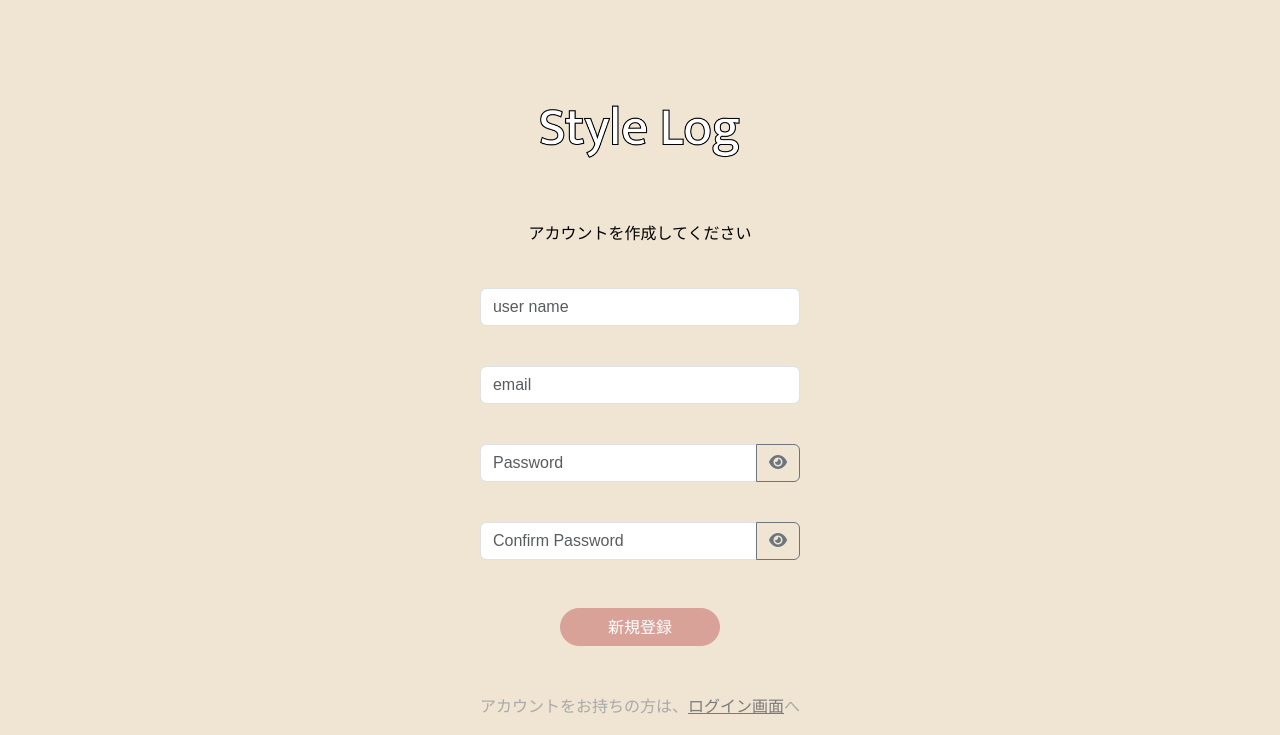
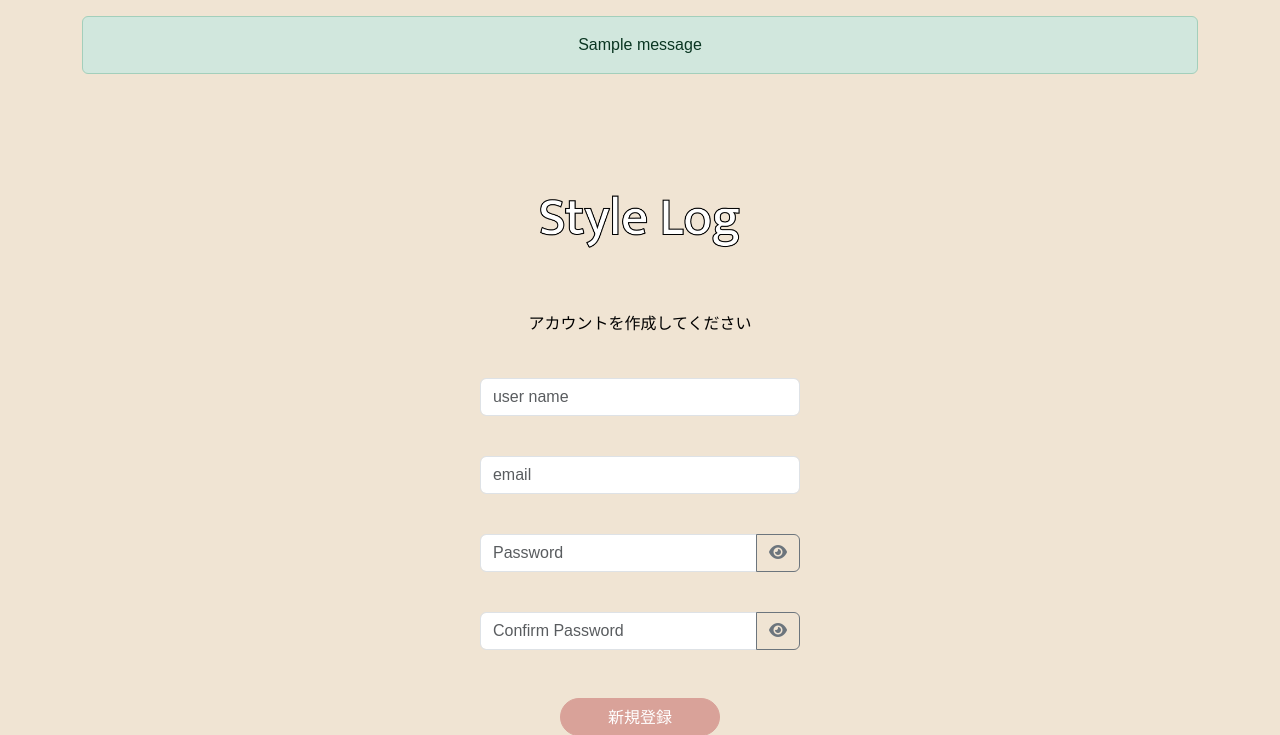
Before and after one commit to summer-hackathon-c/closet-search, a Django app: page /signup/ in a window 1280 px wide. Shown: the top 735 px of the page. Run offline with Django 4.2, Linux system fonts and the light colour scheme; tables that the repository leaves empty hold one stand-in row (values such as "Sample post"); one stand-in notice (Sample message) is shown; parts of the project's set-up code (start-up, migrations or seed data) failed here and were passed over; some libraries are stand-ins or nearby versions.

Commit message:
fix:ログイン画面にフラッシュメッセージを設定

```diff
--- a/src/items/views.py
+++ b/src/items/views.py
@@ -1,5 +1,6 @@
 import os
 import uuid
+from django.contrib import messages
 from django.contrib.auth.mixins import LoginRequiredMixin  # 上位に記載必要
 from django.contrib.auth.views import LoginView
 from django.contrib.auth import login, get_user_model
@@ -40,7 +41,12 @@ User = get_user_model()
 class SignUpView(CreateView):
     form_class = CustomUserCreationForm
     template_name = "registration/signup.html"
-    success_url = reverse_lazy("item-list")
+    success_url = reverse_lazy("login")
+
+    def form_valid(self, form):
+        response = super().form_valid(form)
+        messages.success(self.request, "登録しました！ログインしてください。")
+        return response
 
 
 # ユーザーログイン
--- a/src/templates/base_auth.html
+++ b/src/templates/base_auth.html
@@ -18,6 +18,16 @@
     {% block extra_css %}{% endblock %}
 </head>
 <body >
+    {% if messages %}
+    <div class="container mt-3">
+        {% for message in messages %}
+        <div class="alert alert-{{ message.tags }}">
+            {{ message }}
+        </div>
+        {% endfor %}
+    </div>
+    {% endif %}
+
     <div class="d-flex justify-content-center align-items-center" style="height: 100vh;">
         <div class="text-white p-3">
             <header>
```
Also changed, not shown: src/closet_search/settings.py (+11 -0 lines).
